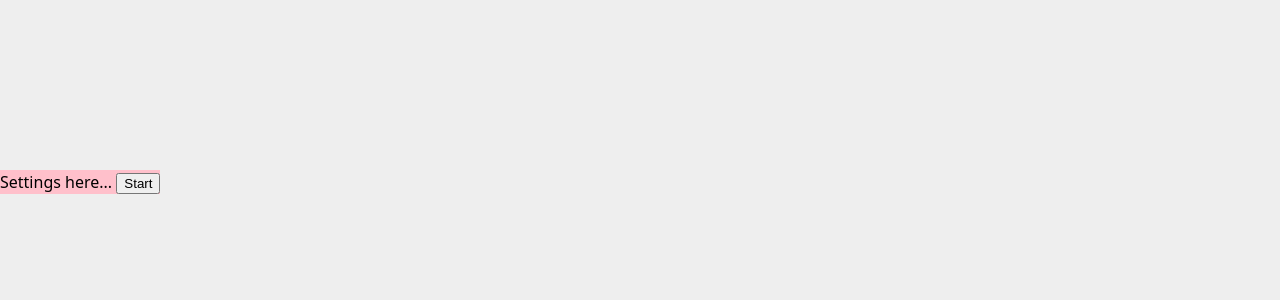
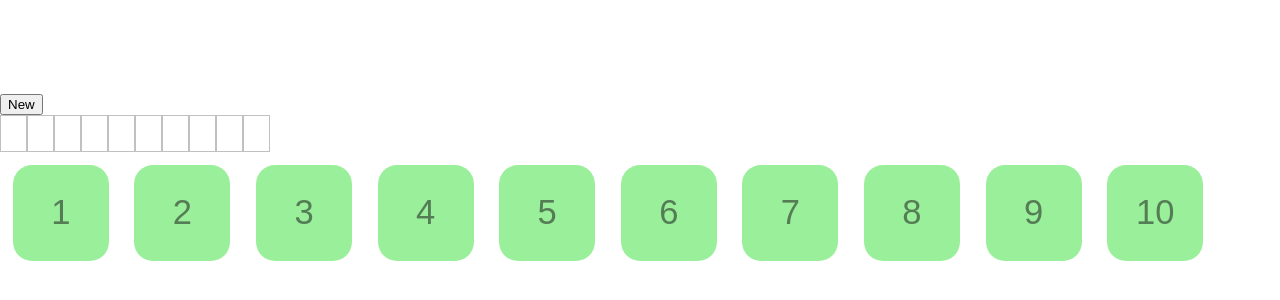
Before and after one commit to ZYinMD/preschool-math, a Svelte app: page / in a window 1280 px wide. Shown: the part 218-518 px from the top of the page. Built offline with nearby package versions, Linux system fonts and the light colour scheme.

Commit message:
mvp of keypad

```diff
--- a/src/App.svelte
+++ b/src/App.svelte
@@ -4,10 +4,13 @@
   import Settings from "./Settings/Settings.svelte";
 </script>
 
-<div>
+<div class="component">
   {#if states.view === "game"}
     <Game />
   {:else}
     <Settings />
   {/if}
 </div>
+
+<style>
+</style>
--- a/src/Game/Game.svelte
+++ b/src/Game/Game.svelte
@@ -1,13 +1,15 @@
 <script lang="ts">
   import QuestionBar from "../lib/QuestionBar/QuestionBar.svelte";
+  import KeyPad from "../lib/KayPad/KeyPad.svelte";
   import { states } from "../states/states.svelte";
-  const currentQuestion = states.currentQuestion;
+  const question = states.currentQuestion.question;
 </script>
 
 <!-- @component the game view -->
 <div class="component">
-  <QuestionBar a={currentQuestion[0]} b={currentQuestion[1]} />
   <button on:click={() => (states.view = "settings")}>New</button>
+  <QuestionBar a={question[0]} b={question[1]} />
+  <KeyPad />
 </div>
 
 <style>
--- a/src/app.css
+++ b/src/app.css
@@ -2,6 +2,9 @@
   font-family: system-ui, Arial, sans-serif;
   line-height: 1.5;
   color-scheme: light dark;
+  --number-button-size: 7.5vw;
+  --number-button-border-radius: 20%;
+  --number-button-font-size: 2.7vw;
 }
 
 a {
@@ -14,7 +17,7 @@ body {
   display: flex;
   place-items: center;
   min-height: 100vh;
-  background-color: light-dark(#eee, #333);
+  background-color: light-dark(white, #333);
 }
 
 button {
--- /dev/null
+++ b/src/lib/KayPad/KeyPad.svelte
@@ -0,0 +1,24 @@
+<script lang="ts">
+  import { states } from "../../states/states.svelte";
+  import OneButton from "./OneKey.svelte";
+  const currentQuestion = states.currentQuestion.question;
+  const sum = currentQuestion[0] + currentQuestion[1];
+  $: numButtons = sum > 10 ? 20 : 10; // show 10 buttons if < 10, else show 20 buttons if < 20
+  $: numbers = Array(numButtons)
+    .fill(null)
+    .map((_item, index) => index + 1); // array of numbers from 1 to 10 (or 20)
+</script>
+
+<div class="container">
+  {#each numbers as i (i)}
+    <OneButton buttonNumber={i} />
+  {/each}
+</div>
+
+<style>
+  .container {
+    grid-area: answer-buttons;
+    display: grid;
+    grid-template-columns: repeat(10, 1fr);
+  }
+</style>
--- /dev/null
+++ b/src/lib/KayPad/OneKey.svelte
@@ -0,0 +1,57 @@
+<script lang="ts">
+  import { states } from "../../states/states.svelte";
+
+  let { buttonNumber }: { buttonNumber: number } = $props();
+
+  async function handleKeyPress(buttonNumber: number) {
+    if (states.currentQuestion.answer[0] === 0) {
+      states.currentQuestion.answer[0] = buttonNumber;
+    } else if (states.currentQuestion.answer[1] === 0) {
+      states.currentQuestion.answer[1] = buttonNumber;
+    } else if (states.currentQuestion.answer[2] === 0) {
+      states.currentQuestion.answer[2] = buttonNumber;
+    }
+  }
+</script>
+
+<!-- I could just use pointerdown and pointerup if not for the safari 12 on my son's old ipad -->
+<button
+  disabled={states.kayPadDisabled}
+  onclick={() => {
+    console.debug("clicked", buttonNumber);
+    handleKeyPress(buttonNumber);
+  }}
+>
+  <span class="the-number-itself">
+    {buttonNumber}
+  </span>
+</button>
+
+<style>
+  button {
+    /* remove the grey outline on tap on iOS safari? */
+    -webkit-tap-highlight-color: #0000;
+    width: var(--number-button-size);
+    height: var(--number-button-size);
+    margin: 1vw;
+    padding: 0;
+    display: grid;
+    place-items: center;
+    background-color: LightGreen;
+    opacity: 0.9;
+    font-size: var(--number-button-font-size);
+    color: #0008;
+    border: none;
+    border-radius: var(--number-button-border-radius);
+  }
+  /* make the numbers not selectable. This is an issue if it's pressed for too long on touch device */
+  button:active {
+    transform: scale(1.15);
+    opacity: 0.7;
+  }
+  /* prevent the number from being selected */
+  .the-number-itself {
+    -webkit-user-select: none; /* Safari */
+    user-select: none;
+  }
+</style>
--- a/src/states/states.svelte.ts
+++ b/src/states/states.svelte.ts
@@ -77,8 +77,13 @@ const allQuestions = {
 };
 
 export const states = $state({
-  view: "settings" as "game" | "settings",
-  currentQuestion: [0, 0] as Question,
+  view: "game" as "game" | "settings",
+  currentQuestion: {
+    question: [0, 0] as Question,
+    answer: [0, 0, 0] as [number, number, number],
+    hasTriedTimes: 0,
+  },
+  kayPadDisabled: false, // all buttons are disabled for 1 second after question submission, animation happens in this second
   settings: {
     includedQuestions: {
       two: true,
```
